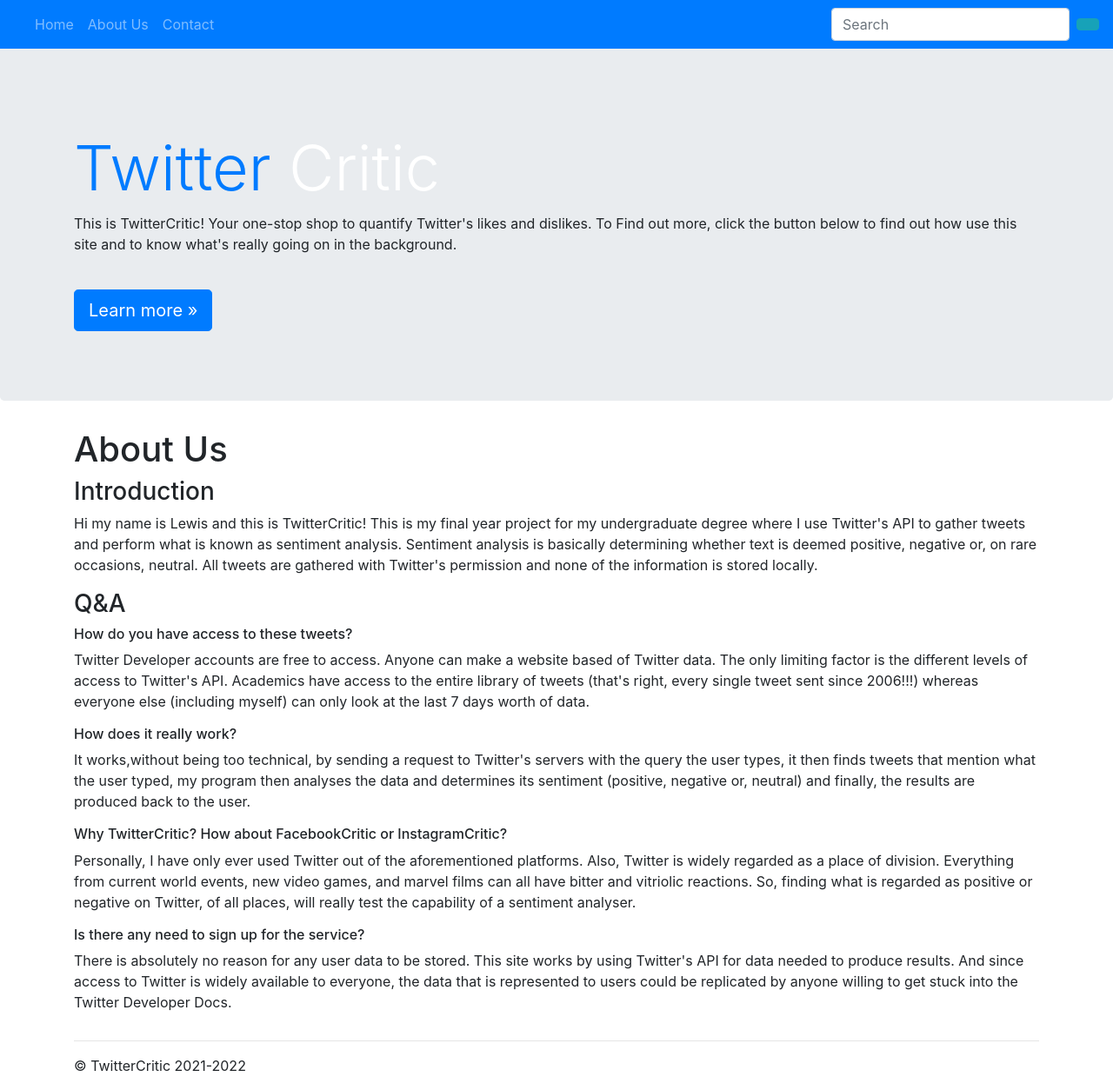
After one commit to lewisj2501/twitter-text-mining, a Flask app: page /about in a window 1280 px wide. The commit adds this page. Shown: the whole page at 87% size. Run offline with Flask 2, Linux system fonts and the light colour scheme.

Commit message:
- Added about page (Has what the site is about). - Added contact page (an email to contact).

```diff
--- a/index.py
+++ b/index.py
@@ -26,6 +26,13 @@
 def index():
     return render_template("index.html")
 
+@app.route("/about")
+def about():
+    return render_template("about.html")
+
+@app.route("/contact")
+def contact():
+    return render_template("contact.html")
 
 # search web page, passes twitter data to search view
 @app.route('/search/', methods=['GET'])
--- /dev/null
+++ b/templates/about.html
@@ -0,0 +1,51 @@
+<!--uses base template-->
+{% extends "base.html" %}
+{% block title %}TwitterCritic - What's loved and hated the most?{% endblock %}
+{% block content %}
+<div class="container">
+    <!-- Example row of columns -->
+    <h1>About Us</h1>
+    <div class="row">
+        <div class="col-md-12">
+            <h3>Introduction</h3>
+            <p>Hi my name is Lewis and this is TwitterCritic! This is my final year project for my undergraduate degree
+            where I use Twitter's API to gather tweets and perform what is known as sentiment analysis. Sentiment
+            analysis is basically determining whether text is deemed positive, negative or, on rare occasions, neutral.
+            All tweets are gathered with Twitter's permission and none of the information is stored locally.</p>
+        </div>
+    </div>
+     <div class="row">
+        <div class="col-md-12">
+            <h3>Q&A</h3>
+
+            <h6>How do you have access to these tweets?</h6>
+            <p>Twitter Developer accounts are free to access. Anyone can make a website based of Twitter data. The only
+            limiting factor is the different levels of access to Twitter's API. Academics have access to the entire
+            library of tweets (that's right, every single tweet sent since 2006!!!) whereas everyone else (including myself)
+            can only look at the last 7 days worth of data.</p>
+
+            <h6>How does it really work?</h6>
+            <p>It works,without being too technical, by sending a request to Twitter's servers with the query the
+            user types, it then finds tweets that mention what the user typed, my program then analyses the data and
+            determines its sentiment (positive, negative or, neutral) and finally, the results are produced back to the
+            user.</p>
+
+            <h6>Why TwitterCritic? How about FacebookCritic or InstagramCritic?</h6>
+            <p>Personally, I have only ever used Twitter out of the aforementioned platforms. Also, Twitter is widely
+            regarded as a place of division. Everything from current world events, new video games, and marvel films
+            can all have bitter and vitriolic reactions. So, finding what is regarded as positive or negative on Twitter,
+            of all places, will really test the capability of a sentiment analyser.</p>
+
+            <h6>Is there any need to sign up for the service?</h6>
+            <p>There is absolutely no reason for any user data to be stored. This site works by using Twitter's API for
+            data needed to produce results. And since access to Twitter is widely available to everyone, the data
+            that is represented to users could be replicated by anyone willing to get stuck into the Twitter Developer
+            Docs.</p>
+        </div>
+    </div>
+
+    <hr>
+
+</div> <!-- /container -->
+
+{% endblock %}
--- a/templates/base.html
+++ b/templates/base.html
@@ -8,7 +8,7 @@
           integrity="sha384-ggOyR0iXCbMQv3Xipma34MD+dH/1fQ784/j6cY/iJTQUOhcWr7x9JvoRxT2MZw1T" crossorigin="anonymous">
     <script src="https://cdnjs.cloudflare.com/ajax/libs/Chart.js/2.9.4/Chart.js"></script>
     <meta charset="utf-8">
-    <meta name="viewport" content="width=device-width, initial-scale=1, shrink-to-fit=no">
+    <meta name="viewport" content="width=device-width, initial-scale=1, shrink-to-fit=yes">
     <meta name="description" content="">
     <meta name="author" content="">
 </head>
@@ -22,16 +22,13 @@
       <div class="collapse navbar-collapse" id="navbarsExampleDefault">
         <ul class="navbar-nav mr-auto">
           <li class="nav-item">
-            <a class="nav-link" href="#">Home</a>
+            <a class="nav-link" href="/">Home</a>
+          </li>
+		  <li class="nav-item">
+            <a class="nav-link" href="/about">About Us</a>
           </li>
           <li class="nav-item">
-            <a class="nav-link" href="#">Graphs</a>
-          </li>
-		  <li class="nav-item">
-            <a class="nav-link" href="#">About Us</a>
-          </li>
-          <li class="nav-item">
-            <a class="nav-link" href="#">Contact</a>
+            <a class="nav-link" href="/contact">Contact</a>
           </li>
         </ul>
         <form class="form-inline my-2 my-lg-0">
```
Also changed, not shown: templates/contact.html (added, +18 -0 lines).
